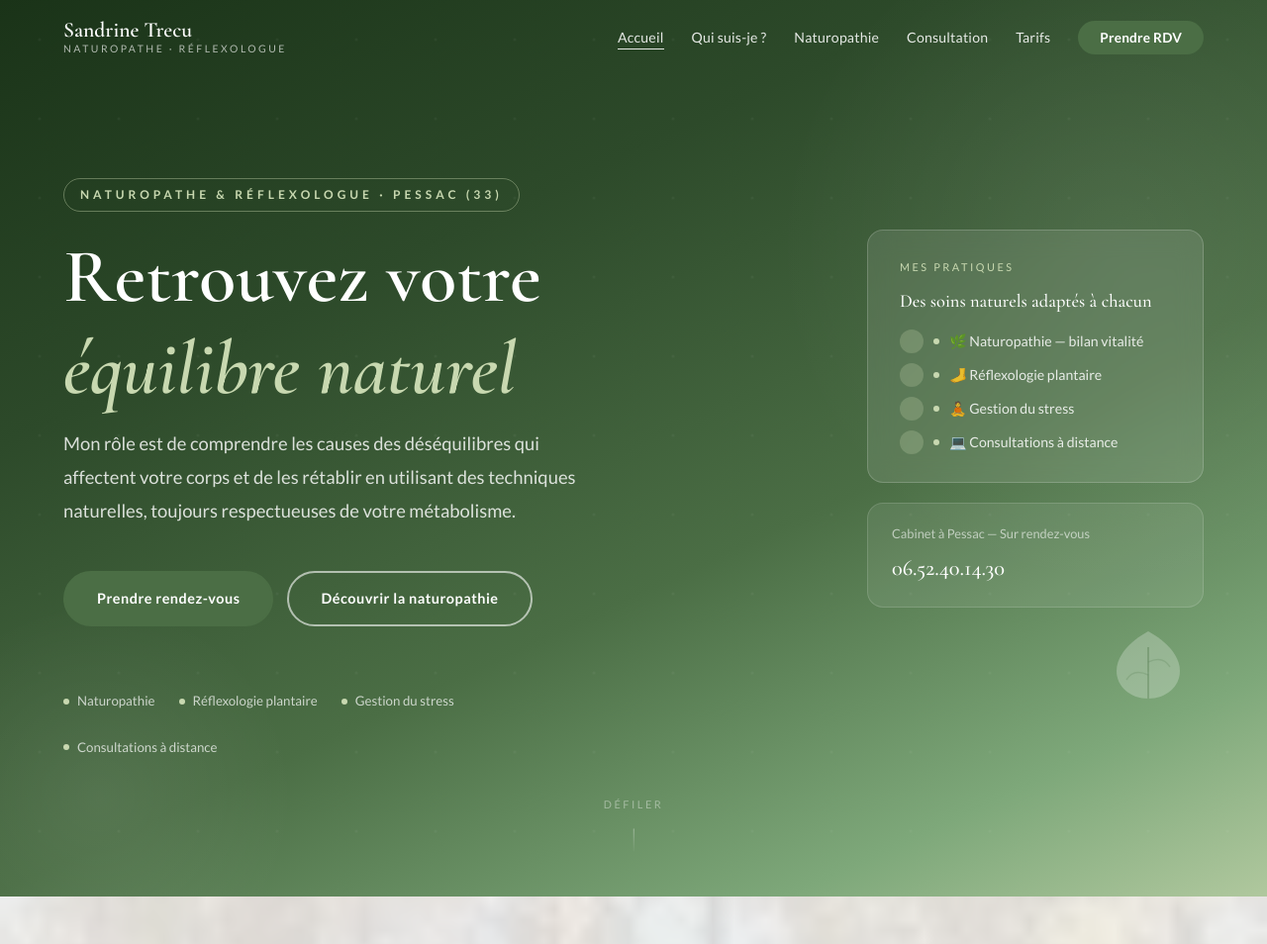
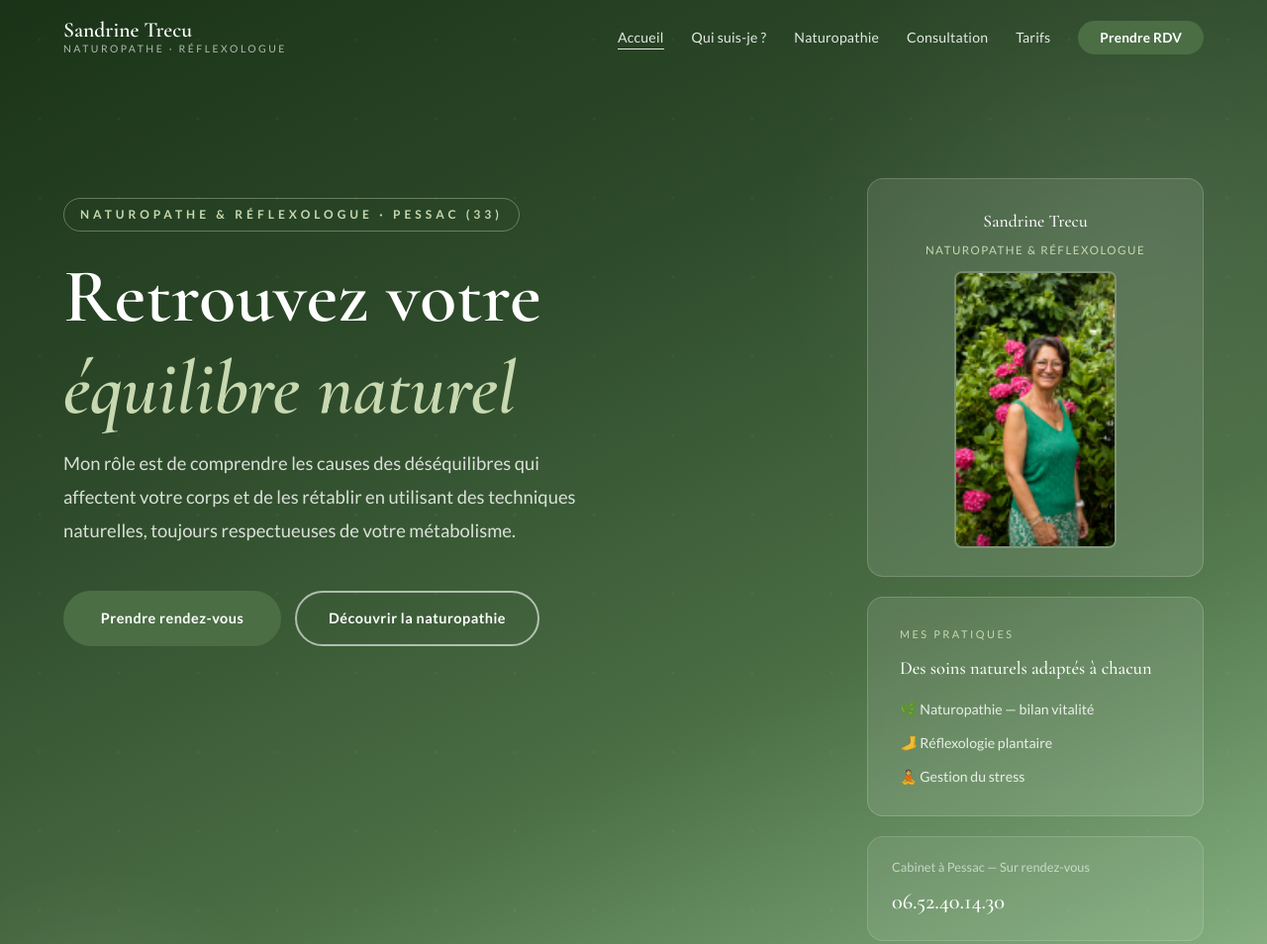
Before and after one commit to franprojectperso-create/naturopathe-sandrine-trecu, a plain HTML site: page index.html in a window 1280 px wide. Shown: the top 954 px of the page at 99% size. Drawn offline with nearby package versions, Linux system fonts and the light colour scheme.

Commit message:
Refonte UI homepage : section À propos, hero, espacement et boutons
- Section "Qui suis-je ?" : label centré au-dessus, image en entier, diplôme dans le fond vert clair
- Hero : nom/titre au-dessus de la photo, boutons de même taille et alignés à gauche sur desktop
- Suppression des cercles et de "Consultations à distance" dans "Mes pratiques"
- Réduction des espacements hero (actions, visual, padding bas)
- Badge hero : margin-top ajusté

Co-Authored-By: Claude Sonnet 4.6 <noreply@anthropic.com>

```diff
--- a/css/style.css
+++ b/css/style.css
@@ -360,13 +360,14 @@ section { padding: 80px 0; }
     display: grid;
     grid-template-columns: 1fr;
     gap: 48px;
-    align-items: center;
+    align-items: start;
     width: 100%;
 }
 @media (min-width: 1024px) {
     .hero .container {
         grid-template-columns: 1fr 1fr;
         gap: 64px;
+        align-items: start;
     }
 }
 
@@ -374,20 +375,61 @@ section { padding: 80px 0; }
     position: relative;
     z-index: 1;
     padding-top: 80px;
-    padding-bottom: 40px;
+    padding-bottom: 16px;
 }
 
 /* Carte visuelle côté droit du hero */
 .hero-visual {
-    display: none;
+    display: flex;
+    flex-direction: column;
+    gap: 16px;
     position: relative;
     z-index: 1;
-    padding-top: 80px;
-    padding-bottom: 40px;
+    padding-bottom: 16px;
 }
 @media (min-width: 1024px) {
-    .hero-visual { display: flex; flex-direction: column; gap: 20px; align-items: flex-end; }
-}
+    .hero-visual {
+        padding-top: 80px;
+        padding-bottom: 20px;
+        gap: 20px;
+        align-items: flex-end;
+    }
+}
+
+/* Portrait card — mobile uniquement */
+.hero-portrait-card {
+    display: flex;
+    flex-direction: column;
+    align-items: center;
+    gap: 12px;
+    text-align: center;
+}
+.hero-portrait-img {
+    width: 60%;
+    height: 280px;
+    border-radius: var(--radius-sm);
+    object-fit: cover;
+    object-position: center top;
+    border: 2px solid rgba(255,255,255,0.2);
+    display: block;
+    margin: 0 auto;
+}
+.hero-portrait-card .hero-portrait-info strong {
+    font-family: 'Cormorant Garamond', serif;
+    font-size: 1.1rem;
+    color: var(--white);
+    display: block;
+    font-weight: 500;
+}
+.hero-portrait-card .hero-portrait-info span {
+    font-size: 0.72rem;
+    letter-spacing: 1.5px;
+    text-transform: uppercase;
+    color: var(--green-light);
+    display: block;
+    margin-top: 2px;
+}
+/* Portrait visible sur desktop aussi */
 
 .hero-card {
     background: rgba(255,255,255,0.10);
@@ -427,21 +469,8 @@ section { padding: 80px 0; }
     font-size: 0.88rem;
     color: rgba(255,255,255,0.85);
 }
-.hero-card-item::before {
-    content: '';
-    width: 24px; height: 24px;
-    background: rgba(200,216,176,0.25);
-    border-radius: 50%;
-    flex-shrink: 0;
-    display: flex;
-    align-items: center;
-    justify-content: center;
-}
 .hero-card-dot {
-    width: 6px; height: 6px;
-    background: var(--green-light);
-    border-radius: 50%;
-    flex-shrink: 0;
+    display: none;
 }
 
 .hero-card-contact {
@@ -466,6 +495,46 @@ section { padding: 80px 0; }
     font-weight: 500;
 }
 .hero-card-contact a:hover { color: var(--green-light); }
+
+/* Portrait discret dans le hero */
+.hero-portrait {
+    display: flex;
+    align-items: center;
+    gap: 14px;
+    background: rgba(255,255,255,0.08);
+    border: 1px solid rgba(255,255,255,0.14);
+    border-radius: var(--radius-md);
+    padding: 14px 18px;
+    max-width: 340px;
+    width: 100%;
+    margin-left: auto;
+}
+.hero-portrait img {
+    width: 56px;
+    height: 56px;
+    border-radius: 50%;
+    object-fit: cover;
+    object-position: center top;
+    flex-shrink: 0;
+    border: 2px solid rgba(255,255,255,0.3);
+}
+.hero-portrait-info {
+    display: flex;
+    flex-direction: column;
+    gap: 2px;
+}
+.hero-portrait-info strong {
+    font-family: 'Cormorant Garamond', serif;
+    font-size: 1rem;
+    color: var(--white);
+    font-weight: 500;
+}
+.hero-portrait-info span {
+    font-size: 0.72rem;
+    letter-spacing: 1.5px;
+    text-transform: uppercase;
+    color: var(--green-light);
+}
 
 .hero-eyebrow {
     display: inline-block;
@@ -474,6 +543,7 @@ section { padding: 80px 0; }
     letter-spacing: 4px;
     text-transform: uppercase;
     color: var(--green-light);
+    margin-top: 20px;
     margin-bottom: 20px;
     padding: 6px 16px;
     border: 1px solid rgba(200, 216, 176, 0.4);
@@ -500,8 +570,18 @@ section { padding: 80px 0; }
 .hero-actions {
     display: flex;
     flex-wrap: wrap;
+    justify-content: center;
     gap: 14px;
-    margin-bottom: 64px;
+    margin-bottom: 24px;
+}
+.hero-actions .btn {
+    flex: 1 1 0;
+    text-align: center;
+    justify-content: center;
+}
+@media (min-width: 1024px) {
+    .hero-actions { justify-content: flex-start; }
+    .hero-actions .btn { flex: 0 0 auto; min-width: 220px; }
 }
 
 .hero-badges {
@@ -690,34 +770,32 @@ section { padding: 80px 0; }
     border-radius: var(--radius-md);
     overflow: hidden;
     position: relative;
-    height: 480px;
     background: linear-gradient(135deg, #3A5E36 0%, var(--green-mid) 60%, #A8C898 100%);
     flex-shrink: 0;
+    height: auto;
+    overflow: visible;
 }
 .about-photo {
-    position: absolute;
-    inset: 0;
     width: 100%;
-    height: 100%;
-    object-fit: cover;
-    object-position: center top;
-    display: block;
+    height: auto;
+    display: block;
+    border-radius: var(--radius-md) var(--radius-md) 0 0;
 }
 .about-visual-tag {
-    position: absolute;
-    bottom: 24px; left: 24px;
-    background: rgba(255,255,255,0.12);
-    backdrop-filter: blur(8px);
-    border: 1px solid rgba(255,255,255,0.2);
-    border-radius: var(--radius-sm);
-    padding: 14px 20px;
-    color: var(--white);
+    display: flex;
+    flex-direction: column;
+    align-items: center;
+    padding: 14px 20px 18px;
+    background: #A8C898;
+    text-align: center;
+    border-radius: 0 0 var(--radius-md) var(--radius-md);
 }
 .about-visual-tag .tag-label {
     font-size: 0.7rem;
     letter-spacing: 2px;
     text-transform: uppercase;
-    opacity: 0.7;
+    color: var(--green-dark);
+    opacity: 0.75;
     display: block;
     margin-bottom: 4px;
 }
@@ -725,8 +803,11 @@ section { padding: 80px 0; }
     font-family: 'Cormorant Garamond', serif;
     font-size: 1.2rem;
     font-weight: 500;
-}
-
+    color: var(--green-dark);
+}
+
+.about-home .section-header .section-label { color: var(--green-light); }
+.about-home .section-header h2 { color: var(--white); }
 .about-home-text .section-label { color: var(--green-light); }
 .about-home-text h2 { color: var(--white); margin-bottom: 20px; }
 .about-home-text p { color: rgba(255,255,255,0.78); margin-bottom: 16px; line-height: 1.85; }
@@ -899,7 +980,9 @@ section { padding: 80px 0; }
     align-items: center;
     gap: 16px;
     box-shadow: var(--shadow-sm);
-    min-width: 240px;
+    flex: 1 1 0;
+    min-width: 220px;
+    min-height: 110px;
     transition: all var(--transition);
 }
 .cta-card:hover { transform: translateY(-3px); box-shadow: var(--shadow-md); }
--- a/index.html
+++ b/index.html
@@ -8,7 +8,7 @@
     <link rel="preconnect" href="https://fonts.googleapis.com">
     <link rel="preconnect" href="https://fonts.gstatic.com" crossorigin>
     <link href="https://fonts.googleapis.com/css2?family=Cormorant+Garamond:ital,wght@0,400;0,500;0,600;1,400;1,600&family=Lato:wght@300;400;700&display=swap" rel="stylesheet">
-    <link rel="stylesheet" href="css/style.css">
+    <link rel="stylesheet" href="css/style.css?v=2">
 </head>
 <body>
 
@@ -69,36 +69,33 @@
                     <a href="naturopathie.html" class="btn btn-secondary">Découvrir la naturopathie</a>
                 </div>
 
-                <div class="hero-badges">
-                    <span class="hero-badge">Naturopathie</span>
-                    <span class="hero-badge">Réflexologie plantaire</span>
-                    <span class="hero-badge">Gestion du stress</span>
-                    <span class="hero-badge">Consultations à distance</span>
-                </div>
             </div>
 
-            <!-- Colonne droite : cartes visuelles -->
-            <div class="hero-visual" aria-hidden="true">
+            <!-- Colonne droite : cartes visuelles (+ portrait mobile) -->
+            <div class="hero-visual">
+
+                <!-- Portrait Sandrine — mobile uniquement -->
+                <div class="hero-card hero-portrait-card">
+                    <div class="hero-portrait-info">
+                        <strong>Sandrine Trecu</strong>
+                        <span>Naturopathe &amp; Réflexologue</span>
+                    </div>
+                    <img src="images/sandrine_1.jpg" alt="Sandrine Trecu, naturopathe à Pessac" class="hero-portrait-img">
+                </div>
+
                 <!-- Carte services -->
                 <div class="hero-card">
                     <span class="hero-card-label">Mes pratiques</span>
                     <h4>Des soins naturels adaptés à chacun</h4>
                     <div class="hero-card-list">
                         <div class="hero-card-item">
-                            <span class="hero-card-dot"></span>
                             🌿 Naturopathie — bilan vitalité
                         </div>
                         <div class="hero-card-item">
-                            <span class="hero-card-dot"></span>
                             🦶 Réflexologie plantaire
                         </div>
                         <div class="hero-card-item">
-                            <span class="hero-card-dot"></span>
                             🧘 Gestion du stress
-                        </div>
-                        <div class="hero-card-item">
-                            <span class="hero-card-dot"></span>
-                            💻 Consultations à distance
                         </div>
                     </div>
                 </div>
@@ -119,10 +116,6 @@
             </div>
         </div>
 
-        <div class="hero-scroll" aria-hidden="true">
-            <span>Défiler</span>
-            <div class="hero-scroll-line"></div>
-        </div>
     </section>
 
     <!-- ========================= INTRO ========================= -->
@@ -193,6 +186,9 @@
     <!-- ========================= À PROPOS ========================= -->
     <section class="about-home">
         <div class="container">
+            <div class="section-header reveal" style="margin-bottom: 40px;">
+                <span class="section-label">Qui suis-je ?</span>
+            </div>
             <div class="about-home-inner">
                 <div class="about-visual reveal">
                     <img src="images/sandrine_2.jpg" alt="Sandrine Trecu, naturopathe et réflexologue à Pessac" class="about-photo" loading="lazy">
@@ -203,7 +199,6 @@
                 </div>
 
                 <div class="about-home-text reveal reveal-delay-1">
-                    <span class="section-label">Qui suis-je ?</span>
                     <h2>Passionnée par les médecines douces et la nature</h2>
                     <p>
                         Après un BTS d'assistante de direction et 15 années dans ce métier,
@@ -227,7 +222,7 @@
                         </div>
                     </div>
 
-                    <a href="qui-suis-je.html" class="btn btn-secondary">Découvrir mon parcours</a>
+                    <a href="qui-suis-je.html" class="btn btn-secondary" style="display:block; text-align:center;">Découvrir mon parcours</a>
                 </div>
             </div>
         </div>
```
Also changed, not shown: consultation.html (+1 -1 lines), contact.html (+1 -1 lines), mentions-legales.html (+1 -1 lines), naturopathie.html (+1 -1 lines), qui-suis-je.html (+1 -1 lines), tarifs.html (+1 -1 lines).
